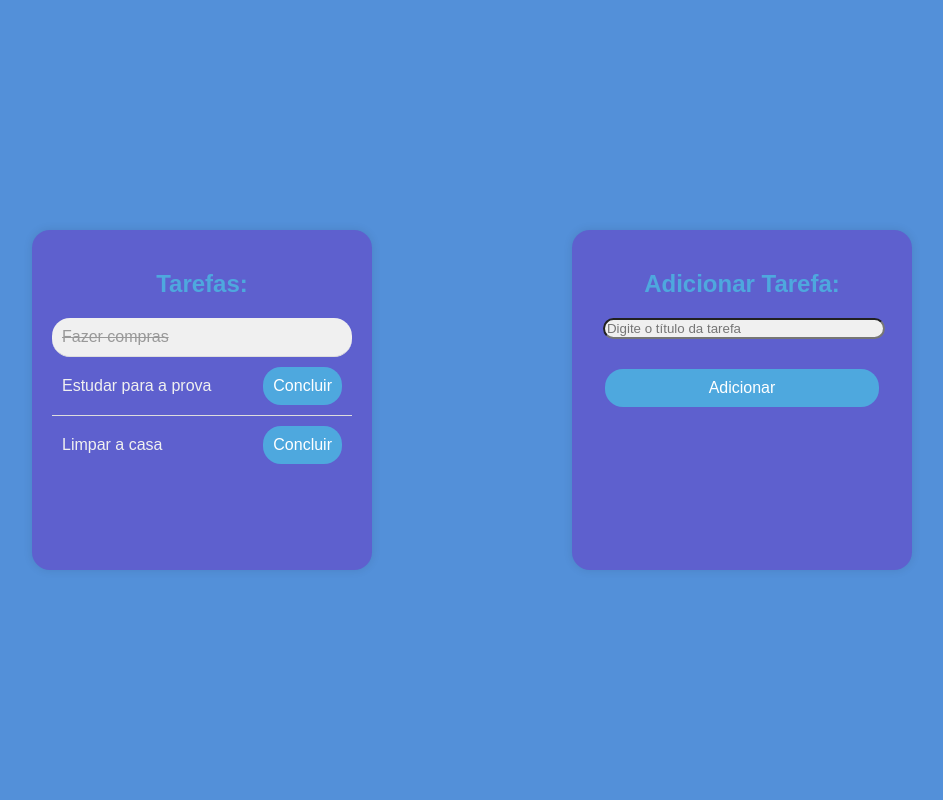
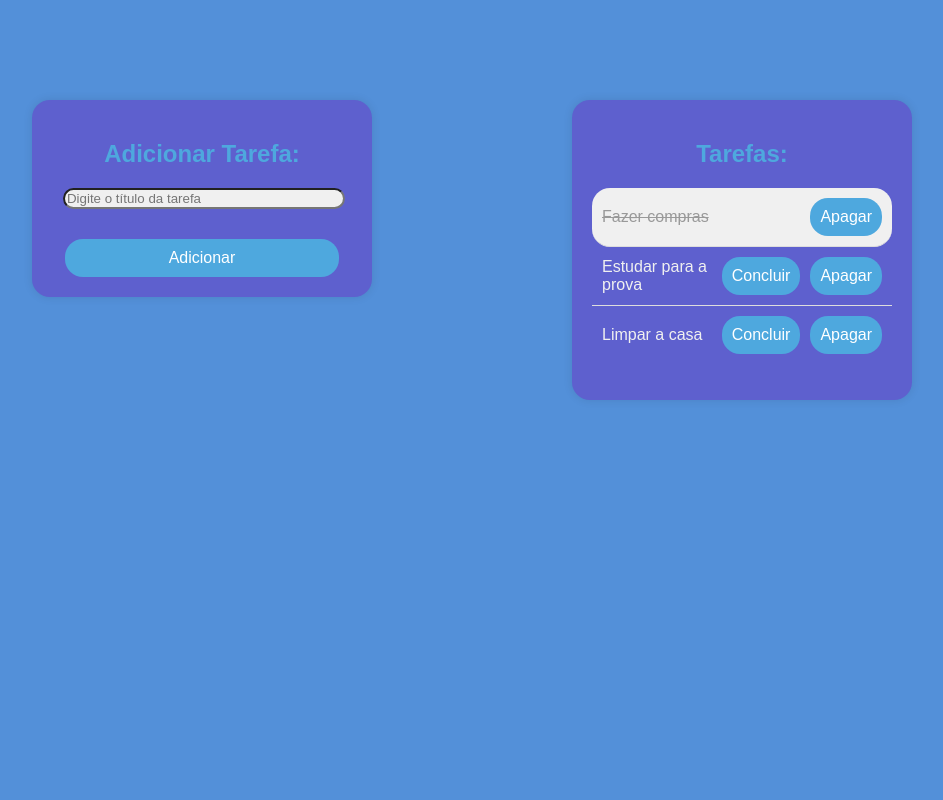
Before and after one commit to Laura2606/exercicios-trybe, a Flask app: page /complete/1 in a window 1280 px wide. Shown: the whole page, without its empty margins (168-1111 px from the left). Run offline with Flask 3, Linux system fonts and the light colour scheme.

Commit message:
adiciona botão apagar, ajusta distância entre botões concluir e apagar

```diff
--- a/python/gerenciador-tarefas/src/controllers/task.py
+++ b/python/gerenciador-tarefas/src/controllers/task.py
@@ -35,3 +35,10 @@ def complete_task(task_id):
             task.completed = True
 
     return render_template("tasks.html", tasks=tasks)
+
+
+@bp.route("/delete/<int:task_id>", methods=["POST"])
+def delete_task(task_id):
+    global tasks
+    tasks = [task for task in tasks if task.id != task_id]
+    return render_template("tasks.html", tasks=tasks)
--- a/python/gerenciador-tarefas/src/templates/tasks.html
+++ b/python/gerenciador-tarefas/src/templates/tasks.html
@@ -8,21 +8,6 @@
 
 <body>
     <!-- <h1>Gerenciador de Tarefas</h1> -->
-    <div class="container">
-        <h2>Tarefas:</h2>
-        <ul>
-            {% for task in tasks %}
-            <li {% if task.completed %}class="completed" {% endif %}>
-                {{ task.title }}
-                {% if not task.completed %}
-                <form method="GET" action="/complete/{{ task.id }}">
-                    <button type="submit" class="complete">Concluir</button>
-                </form>
-                {% endif %}
-            </li>
-            {% endfor %}
-        </ul>
-    </div>
     <div class="container-form">
         <h2>Adicionar Tarefa:</h2>
         <div class="form-group">
@@ -32,6 +17,27 @@
             </form>
         </div>
     </div>
+    <div class="container">
+        <h2>Tarefas:</h2>
+        <ul>
+            {% for task in tasks %}
+            <li {% if task.completed %}class="completed" {% endif %}>
+                {{ task.title }}
+                <div class="button-container">
+                    {% if not task.completed %}
+                    <form method="GET" action="/complete/{{ task.id }}">
+                        <button type="submit" class="complete">Concluir</button>
+                    </form>
+                    {% endif %}
+                    <form method="POST" action="/delete/{{ task.id }}">
+                        <button type="submit" class="delete">Apagar</button>
+                    </form>
+                </div>
+            </li>
+            {% endfor %}
+        </ul>
+    </div>
+
 </body>
 
 </html>
--- a/python/gerenciador-tarefas/src/views/static/styles.css
+++ b/python/gerenciador-tarefas/src/views/static/styles.css
@@ -6,7 +6,7 @@ body {
     padding: 0;
     display: flex;
     justify-content: center;
-    align-items: center;
+    align-items: flex-start;
     height: 100vh;
 }
 
@@ -17,7 +17,7 @@ body {
     box-shadow: 0 0 10px rgba(0, 0, 0, 0.1);
     border-radius: 18px;
     width: 300px;
-    height: 300px;
+    /* height: 400px; */
     margin: 100px;
 }
 
@@ -25,6 +25,7 @@ body {
     align-items: center;
     display: flex;
     flex-direction: column;
+
 }
 
 /* .form-group {
@@ -56,12 +57,14 @@ h2 {
 }
 
 button:hover,
-button.complete:hover {
+button.complete:hover,
+button.delete:hover {
     background: #5e60ce;
 }
 
 button,
-button.complete {
+button.complete,
+button.delete {
     width: 100%;
     padding: 10px;
     background: #4ea8de;
@@ -71,6 +74,11 @@ button.complete {
     font-size: 16px;
     cursor: pointer;
 }
+
+/* button.complete,
+button.delete {
+    margin-bottom: 10px;
+} */
 
 ul {
     list-style: none;
@@ -86,18 +94,41 @@ li {
     align-items: center;
 }
 
+
 li:last-child {
     border-bottom: none;
 }
+
 
 .completed {
     text-decoration: line-through;
     color: #999;
     background-color: #f0f0f0;
     border-radius: 18px;
+    flex: 1;
 }
 
-.delete {
+.button-container {
+    display: flex;
+    gap: 10px;
+    /* Espaço entre os botões */
+    /* width: 100%; */
+}
+
+button.complete {
+    flex: 1;
+    /* Faz o botão ocupar a mesma largura */
+}
+
+button.delete {
+    flex: 1;
+    padding: 10px;
+    font-size: 16px;
+    /* Faz o botão ocupar a mesma largura */
+}
+
+
+/* .delete {
     background: #d9534f;
     color: #fff;
     border: none;
@@ -108,13 +139,9 @@ li:last-child {
     line-height: 24px;
     text-align: center;
     cursor: pointer;
-}
+} */
 
-.delete:hover {
-    background: #c9302c;
-}
-
-.complete {
+/* .complete {
     background: #5cb85c;
     color: #fff;
     border: none;
@@ -122,4 +149,4 @@ li:last-child {
     padding: 5px 10px;
     font-size: 14px;
     cursor: pointer;
-}
+} */
```
